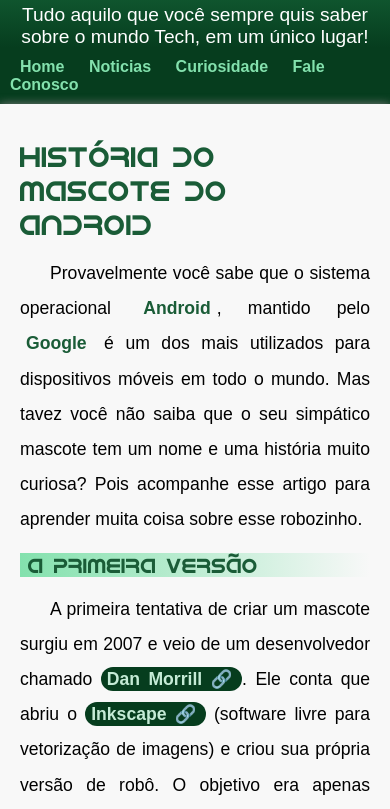
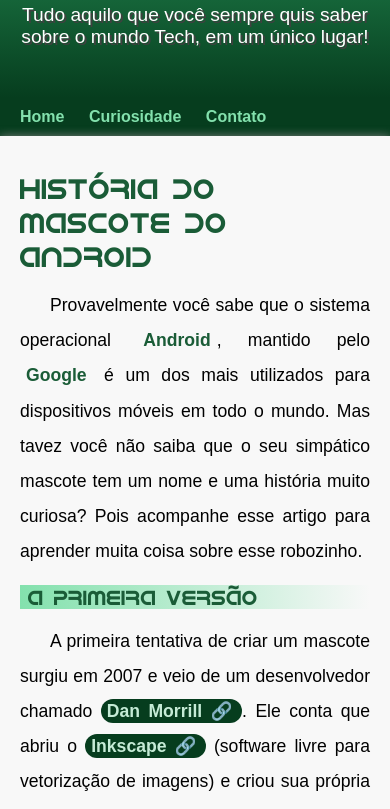
Before and after one commit to SadPandah/project-android, a plain HTML site: page index.html in a window 390 px wide. Shown: the part 170-979 px from the top of the page. Drawn offline with Linux system fonts and the light colour scheme.

Commit message:
Changes to header > p
Changed to add padding bottom to help phones to see better and dont let the menu touch the main title page

```diff
--- a/CSSstyle.css
+++ b/CSSstyle.css
@@ -62,7 +62,9 @@ header > p {
     max-width: 500px;
     padding-right: 10px;
     padding-left: 10px;
+    padding-bottom: 50px;
     margin: auto;
+    text-shadow: 2px 2px 0px rgb(65, 64, 64);
 
 }
 
--- a/index.html
+++ b/index.html
@@ -16,9 +16,8 @@
 
     <nav>
         <a href="#">Home</a>
-        <a href="#">Noticias</a>
         <a href="#">Curiosidade</a>
-        <a href="#">Fale Conosco</a>
+        <a href="#">Contato</a>
     </nav>
 
     <main>
```
